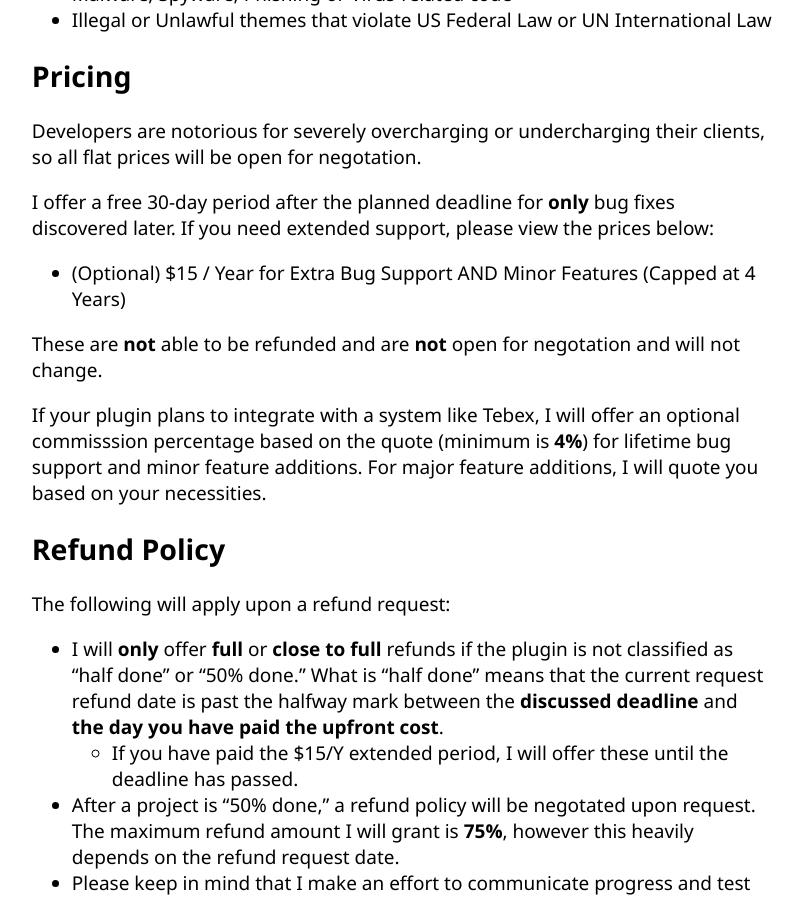
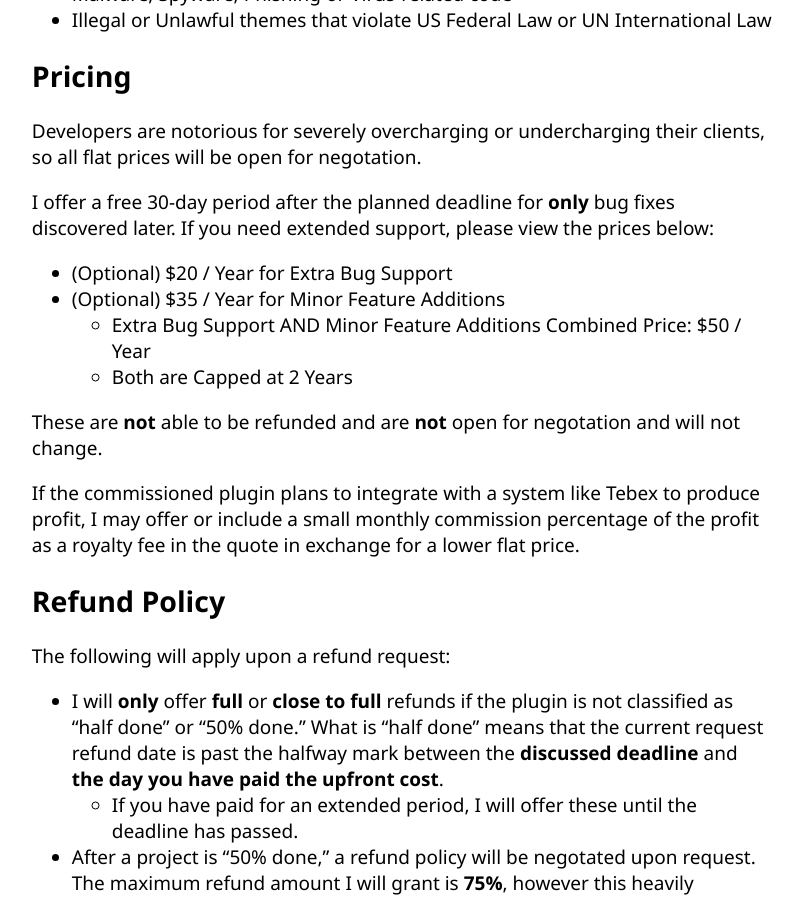
Before and after one commit to gmitch215/gmitch, a Jekyll site: the page built from commissions.md, in a window 1280 px wide and 900 px high, scrolled down 875 px. Shown: the whole window, without its empty margins (237-1039 px from the left). Built offline with Jekyll 4.4.1, drawn with Linux system fonts in a browser that asks for light colours; some of the changed text lies outside the part shown.

Commit message:
Update commissions.md

```diff
--- a/commissions.md
+++ b/commissions.md
@@ -37,22 +37,27 @@ Developers are notorious for severely overcharging or undercharging their client
 
 I offer a free 30-day period after the planned deadline for **only** bug fixes discovered later. If you need extended support, please view the prices below:
 
-- (Optional) $15 / Year for Extra Bug Support AND Minor Features (Capped at 4 Years)
+- (Optional) $20 / Year for Extra Bug Support
+- (Optional) $35 / Year for Minor Feature Additions
+  - Extra Bug Support AND Minor Feature Additions Combined Price: $50 / Year
+  - Both are Capped at 2 Years
 
 These are **not** able to be refunded and are **not** open for negotation and will not change.
 
-If your plugin plans to integrate with a system like Tebex, I will offer an optional commisssion percentage based on the quote (minimum is **4%**) for lifetime bug support and minor feature additions. For major feature additions, I will quote you based on your necessities.
+If the commissioned plugin plans to integrate with a system like Tebex to produce profit, I may offer or include a small monthly commission percentage of the profit as a royalty fee in the quote in exchange for a lower flat price.
 
 ## Refund Policy
 
 The following will apply upon a refund request:
 
 - I will **only** offer **full** or **close to full** refunds if the plugin is not classified as "half done" or "50% done." What is "half done" means that the current request refund date is past the halfway mark between the **discussed deadline** and **the day you have paid the upfront cost**.
-  - If you have paid the $15/Y extended period, I will offer these until the deadline has passed.
+  - If you have paid for an extended period, I will offer these until the deadline has passed.
 - After a project is "50% done," a refund policy will be negotated upon request. The maximum refund amount I will grant is **75%**, however this heavily depends on the refund request date.
 - Please keep in mind that I make an effort to communicate progress and test with the client as much as possible to ensure features are made to your satisfaction. There should not be any major surprises upon release.
 - After the deadline has passed, **I will not offer any refunds.** If you need bugs fixed or minor features added, please pay the fees shown above.
 
+There are special cases where I will offer a full refund, such as if I am unable to complete the project due to personal or business reasons. These will be discussed forehand.
+
 ## Contact
 
 Feel free to [email me](mailto:gamer@gamercoder.me) about any commission requests, or dm me on [discord](https://discord.com/users/572173428086538270) as well. I am open to both sources of communication.
```
